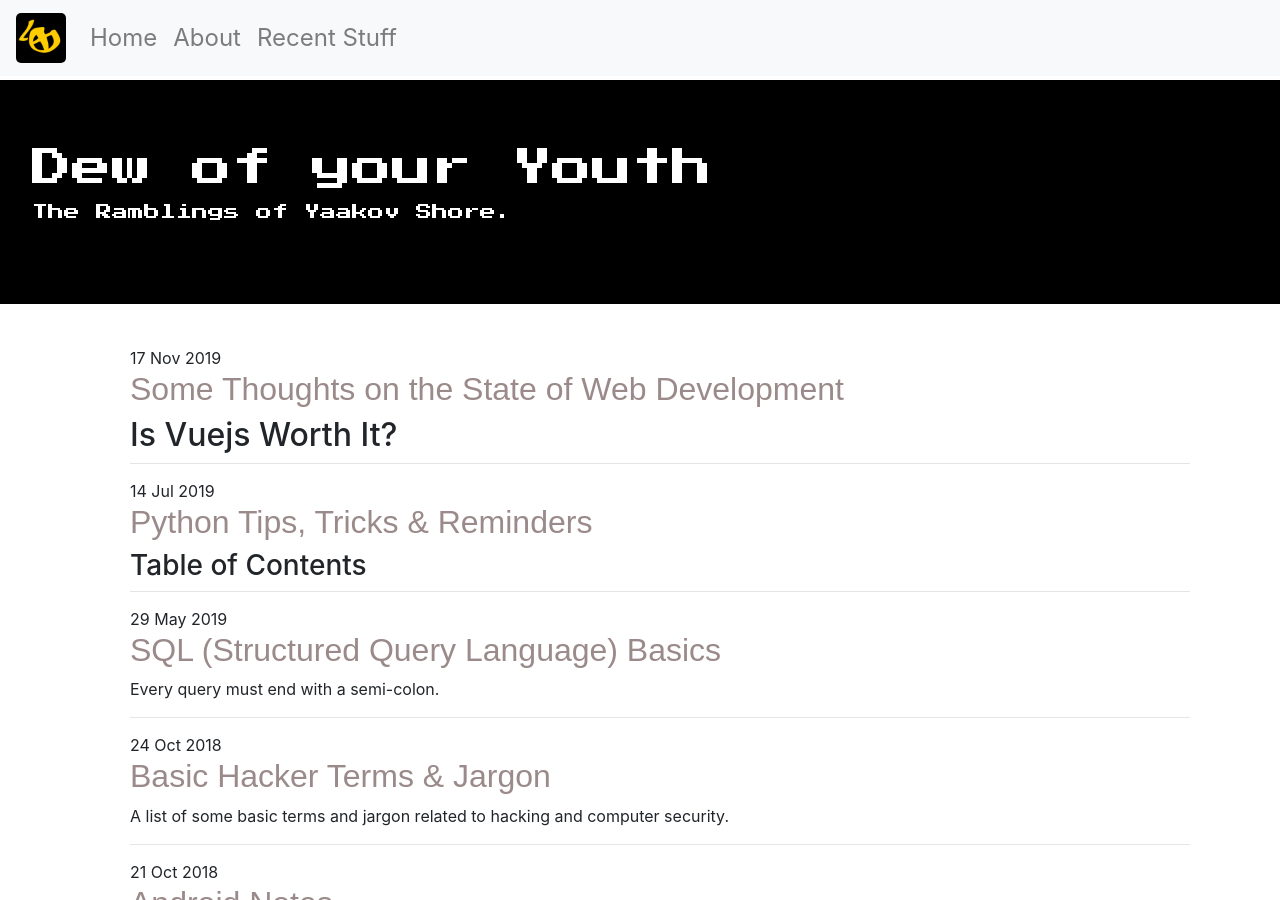
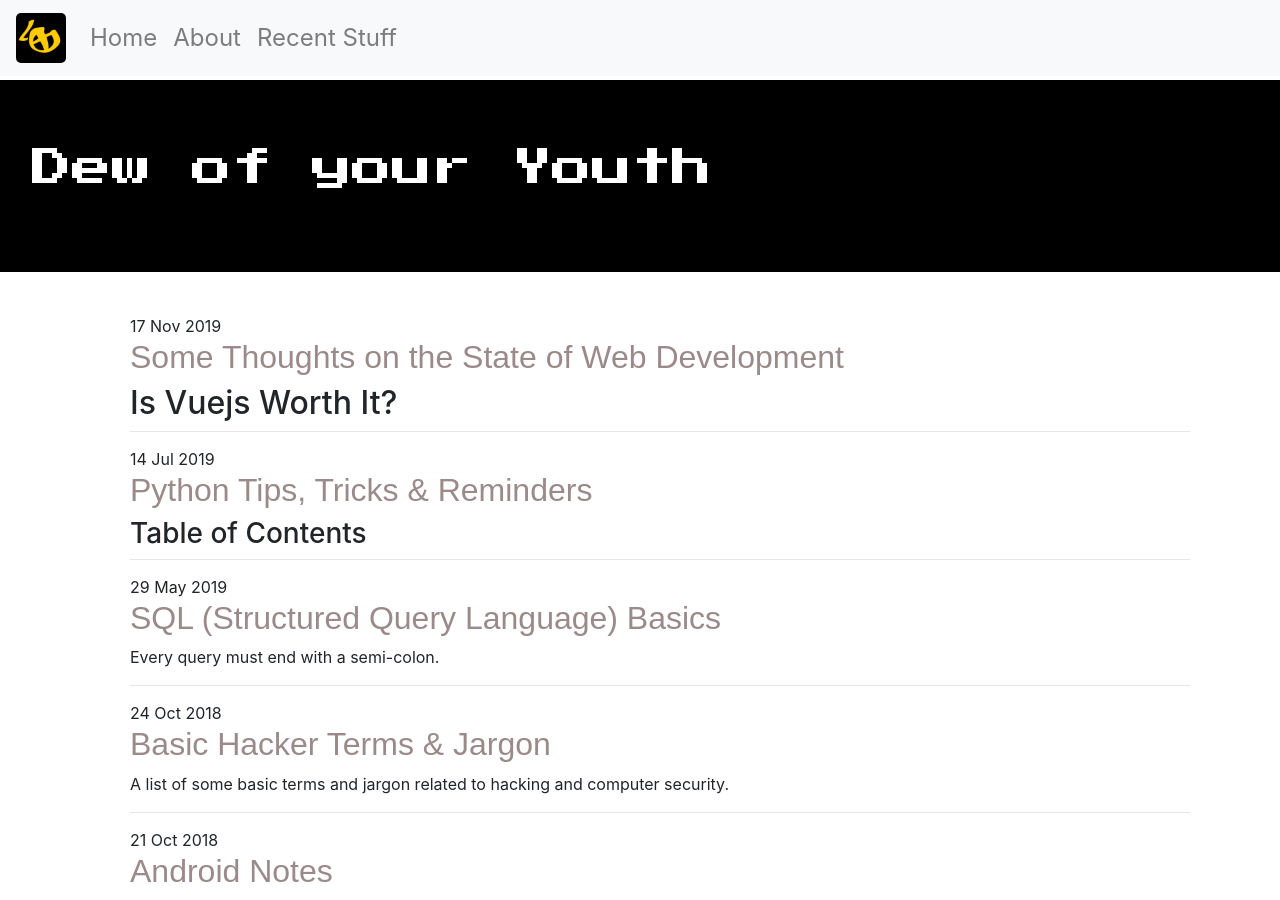
Before and after one commit to DewofyourYouth/DewofyourYouth.github.io, a Jekyll site: the page built from index.html, in a window 1280 px wide and 900 px high. Built offline with Jekyll 4.4.1, drawn with Linux system fonts in a browser that asks for light colours; nearby versions of some CDN libraries; some web fonts are replaced.

Commit message:
description

```diff
--- a/index.html
+++ b/index.html
@@ -5,15 +5,17 @@
 
 <div class="jumbotron">
   <h1>{{ page.title }}</h1>
-	<p>The Ramblings of Yaakov Shore.</p>
+  <p>{{ page.description }}</p>
 </div>
-
 
 <div class="container">
   <ul class="posts">
     {% for post in site.posts %}
-		<li><span> {{ post.date | date_to_string }}</span>
-			<h2><a href="{{ post.url }}" title="{{ post.title }}">{{ post.title }}</a></h2>
+    <li>
+      <span> {{ post.date | date_to_string }}</span>
+      <h2>
+        <a href="{{ post.url }}" title="{{ post.title }}">{{ post.title }}</a>
+      </h2>
       {{ post.excerpt }}
     </li>
     {% endfor %}
```
Lines whose indentation alone changed are shown as unchanged.
